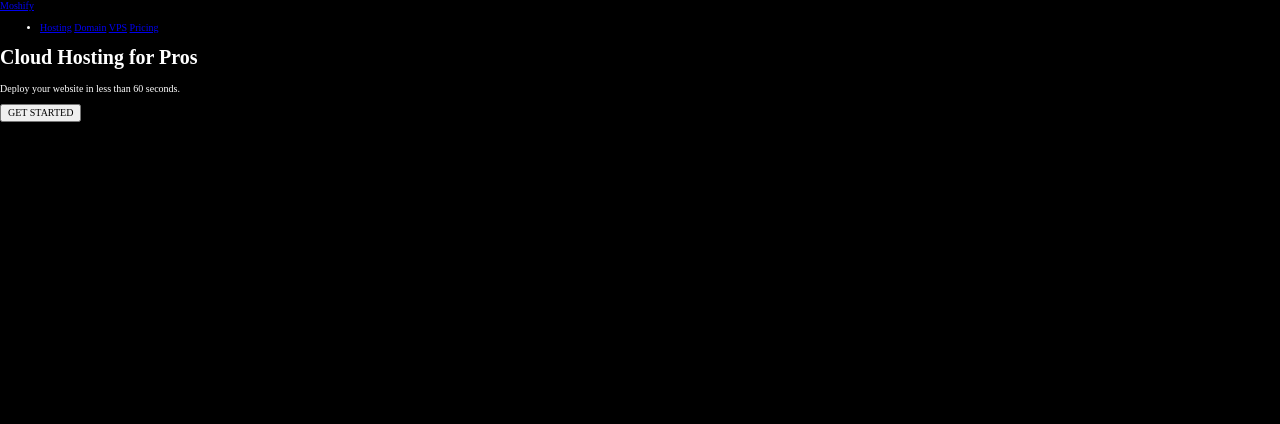
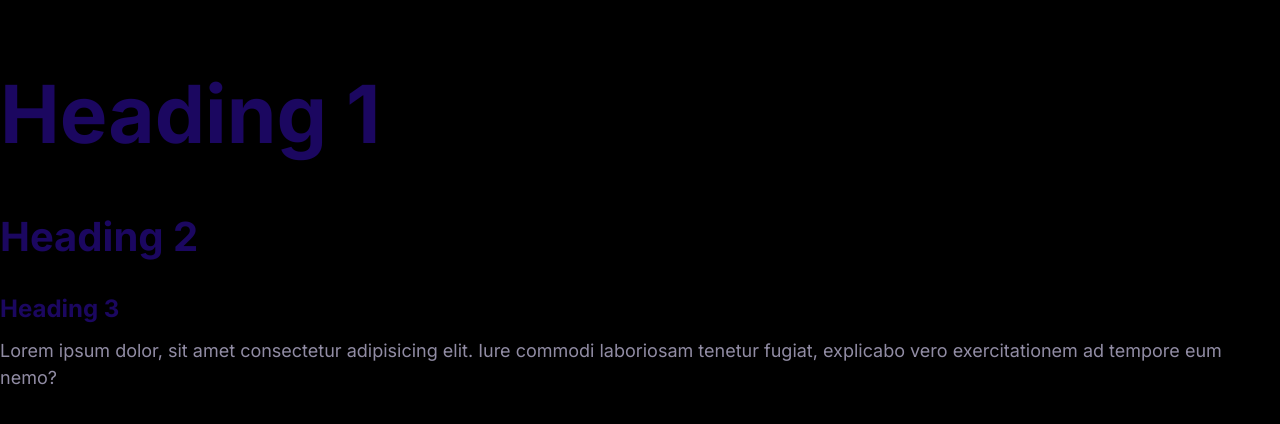
Before and after one commit to jackycoolx/jacky-moshify, a plain HTML site: page index.html in a window 1280 px wide. Drawn offline with Linux system fonts and the light colour scheme.

Commit message:
Define the styles for the fonts.

```diff
--- a/css/styles.css
+++ b/css/styles.css
@@ -11,6 +11,47 @@ html {
 }
 
 body {
-  color: white;
+  font-family: "Inter", Arial, Helvetica, sans-serif;
+  font-size: 2.4rem;
+  line-height: 1.5;
+  color: var(--color-body);
   background: black;
 }
+
+h1,
+h2,
+h3 {
+  color: var(--color-headings);
+  margin-bottom: 1rem;
+}
+
+h1 {
+  font-size: 7rem;
+}
+
+h2 {
+  font-size: 4rem;
+}
+
+h3 {
+  font-size: 3rem;
+}
+
+p {
+  margin-top: 0;
+}
+
+@media screen and (min-width: 1024px) {
+  body {
+    font-size: 1.8rem;
+  }
+  h1 {
+    font-size: 8rem;
+  }
+  h2 {
+    font-size: 4rem;
+  }
+  h3 {
+    font-size: 2.4rem;
+  }
+}
--- a/index.html
+++ b/index.html
@@ -6,10 +6,27 @@
     <meta name="viewport" content="width=device-width, initial-scale=1.0" />
     <title>Home Page</title>
     <link rel="stylesheet" href="css/normalize.css" />
+    <link
+      href="https://fonts.googleapis.com/css2?family=Inter:wght@400;700&display=swap"
+      rel="stylesheet"
+    />
     <link rel="stylesheet" href="css/styles.css" />
+    <link rel="preconnect" href="https://fonts.gstatic.com" />
   </head>
   <body>
-    <div class="nav-bar">
+    <h1>Heading 1</h1>
+    <h2>Heading 2</h2>
+    <h3>Heading 3</h3>
+    <p>
+      Lorem ipsum dolor, sit amet consectetur adipisicing elit. Iure commodi
+      laboriosam tenetur fugiat, explicabo vero exercitationem ad tempore eum
+      nemo?
+    </p>
+  </body>
+</html>
+
+<!--
+  <div class="nav-bar">
       <a href="#">Moshify</a>
       <ul>
         <li>
@@ -25,6 +42,5 @@
       <p class="tagline">Deploy your website in less than 60 seconds.</p>
       <button>GET STARTED</button>
       <img src="" alt="" />
-    </div>
-  </body>
-</html>
+  </div>
+ -->
```
